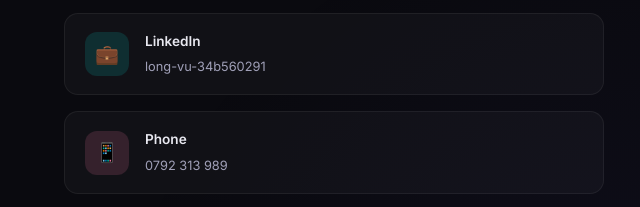
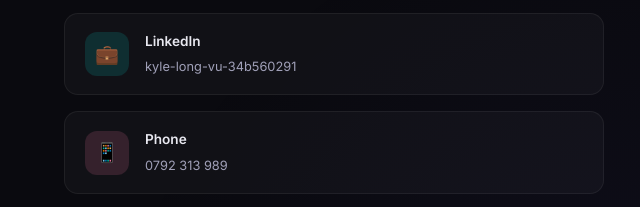
Before and after one commit to longvkdev/Porfolio, a plain HTML site: page index.html in a window 1280 px wide. Shown: the part 8944-9151 px from the top of the page, 0-640 px from the left. Drawn offline with Linux system fonts and the light colour scheme.

Commit message:
Update LinkedIn profile link

```diff
--- a/index.html
+++ b/index.html
@@ -569,11 +569,11 @@
               </div>
             </a>
 
-            <a href="https://www.linkedin.com/in/long-vu-34b560291/" target="_blank" rel="noopener" class="contact-channel" id="contact-linkedin">
+            <a href="https://www.linkedin.com/in/kyle-long-vu-34b560291/" target="_blank" rel="noopener" class="contact-channel" id="contact-linkedin">
               <div class="channel-icon linkedin-icon">💼</div>
               <div class="channel-details">
                 <h4>LinkedIn</h4>
-                <p>long-vu-34b560291</p>
+                <p>kyle-long-vu-34b560291</p>
               </div>
             </a>
 
@@ -628,7 +628,7 @@
         </p>
         <div class="footer-socials">
           <a href="mailto:longvk.dev@gmail.com" class="footer-social" aria-label="Email">📧</a>
-          <a href="https://www.linkedin.com/in/long-vu-34b560291/" target="_blank" rel="noopener" class="footer-social" aria-label="LinkedIn">💼</a>
+          <a href="https://www.linkedin.com/in/kyle-long-vu-34b560291/" target="_blank" rel="noopener" class="footer-social" aria-label="LinkedIn">💼</a>
         </div>
       </div>
     </div>
```
